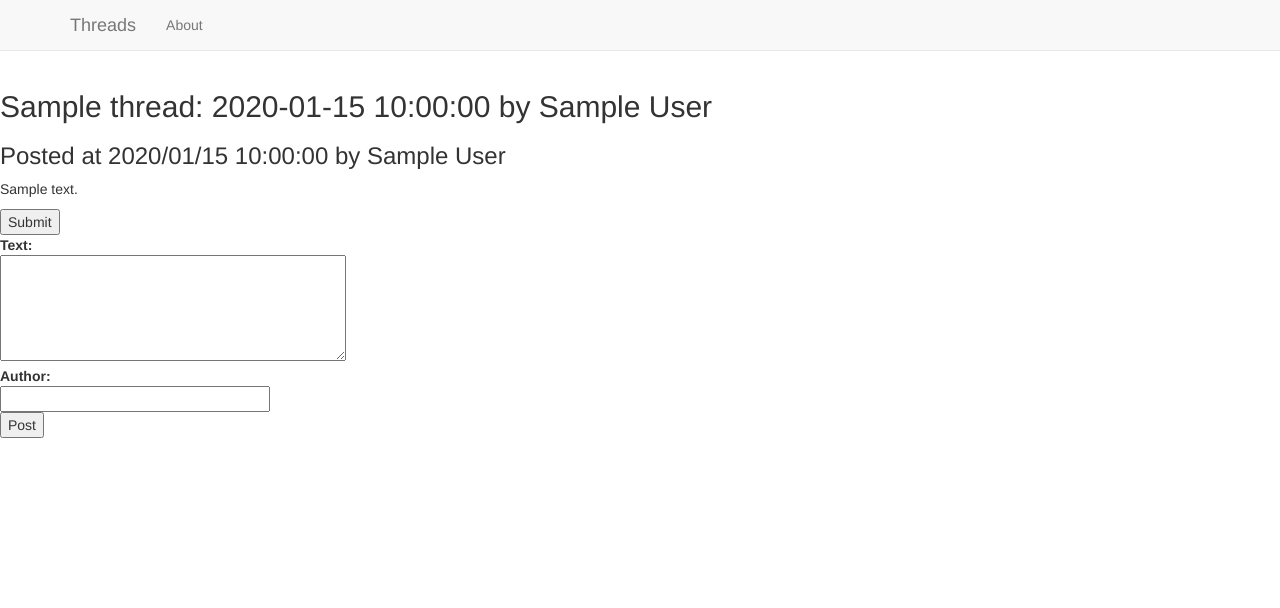
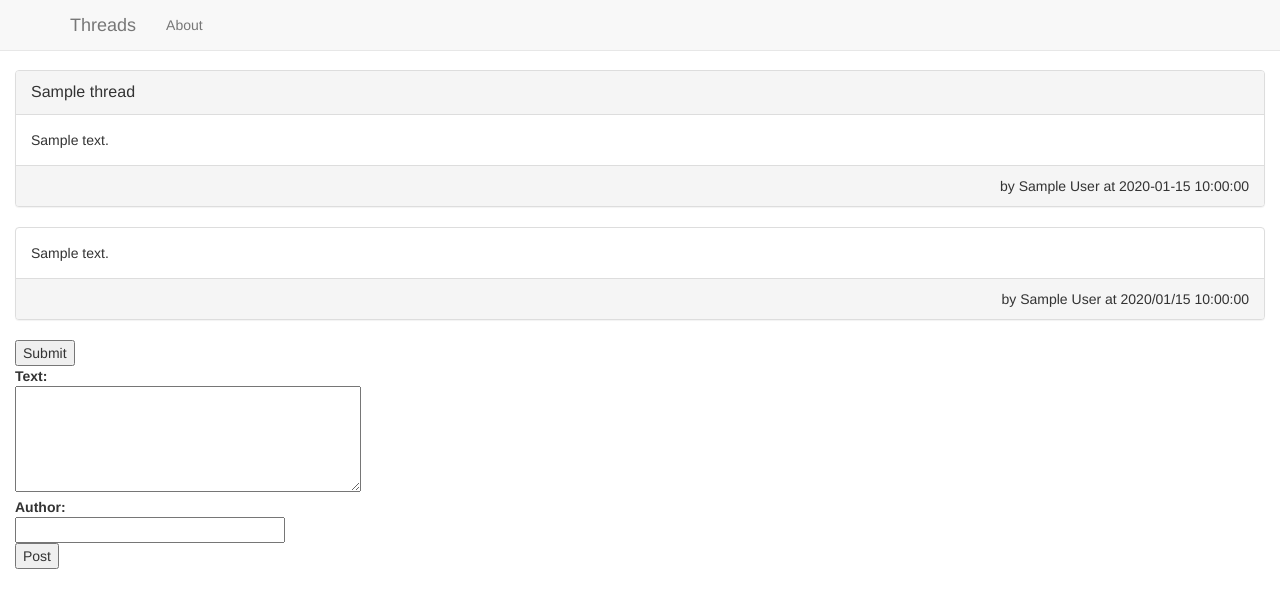
Before and after one commit to keirwl/Threads, a Flask app: template templates/thread.html in a window 1280 px wide. Shown: the top 608 px of the page. Run offline with Flask 2, Linux system fonts and the light colour scheme; the template is opened without the code that fills it: most values are stand-ins (such as "Sample title", 1, 10 or a date in 2020); some libraries are stand-ins or nearby versions.

Commit message:
put threads and posts in bootstrap panels

```diff
--- a/static/style.css
+++ b/static/style.css
@@ -1,3 +1,9 @@
 body {
 	padding-top: 70px;
+	padding-left: 15px;
+	padding-right: 15px;
 }
+
+.panel-footer {
+	text-align: right;
+}
--- a/templates/layout.html
+++ b/templates/layout.html
@@ -14,5 +14,7 @@
 	</div>
 </div>
 {% endblock %}
+<div class="container">
 {% block content -%}
 {%- endblock %}
+</div>
--- a/templates/thread.html
+++ b/templates/thread.html
@@ -1,16 +1,32 @@
 {% extends "layout.html" %}
 {% block content %}
-<script src="{{ url_for('static', filename='thread.js') }}"></script>
-<div class="thread_head">
-	<h2>{{ thread.title }}: {{ thread.op.timestamp }} by {{ thread.op.author }}</h2>
+<div class="row">
+<div class="col-md-12">
+	<div class="panel panel-default">
+		<div class="panel-heading">
+			<div class="panel-title">{{ thread.title }}</div>
+		</div>
+		<div class="panel-body">
+			{{ thread.op.content }}
+		</div>
+		<div class="panel-footer">
+			by {{ thread.op.author }} at {{ thread.op.timestamp }}
+		</div>
+	</div>
 </div>
-
+</div>
 {% for post in posts %}
-<div class="post_head">
-	<h3>Posted at {{ post.timestamp.strftime("%Y/%m/%d %H:%M:%S") }} by {{ post.author }}</h3>
+<div class="row">
+<div class="col-md-12">
+	<div class="panel panel-default">
+		<div class="panel-body">
+			{{ post.content }}
+		</div>
+		<div class="panel-footer">
+			by {{ post.author }} at {{ post.timestamp.strftime("%Y/%m/%d %H:%M:%S") }}
+		</div>
+	</div>
 </div>
-<div class="post_content">
-	<p>{{ post.content }}</p>
 </div>
 {% endfor %}
 <input type="submit" >
@@ -26,4 +42,8 @@
 		</dl>
 	</form>
 </div>
+{% block scripts %}
+{{ super() }}
+<script src="{{ url_for('static', filename='thread.js') }}"></script>
 {% endblock %}
+{% endblock %}
```
Also changed, not shown: templates/show.html (+16 -2 lines).
